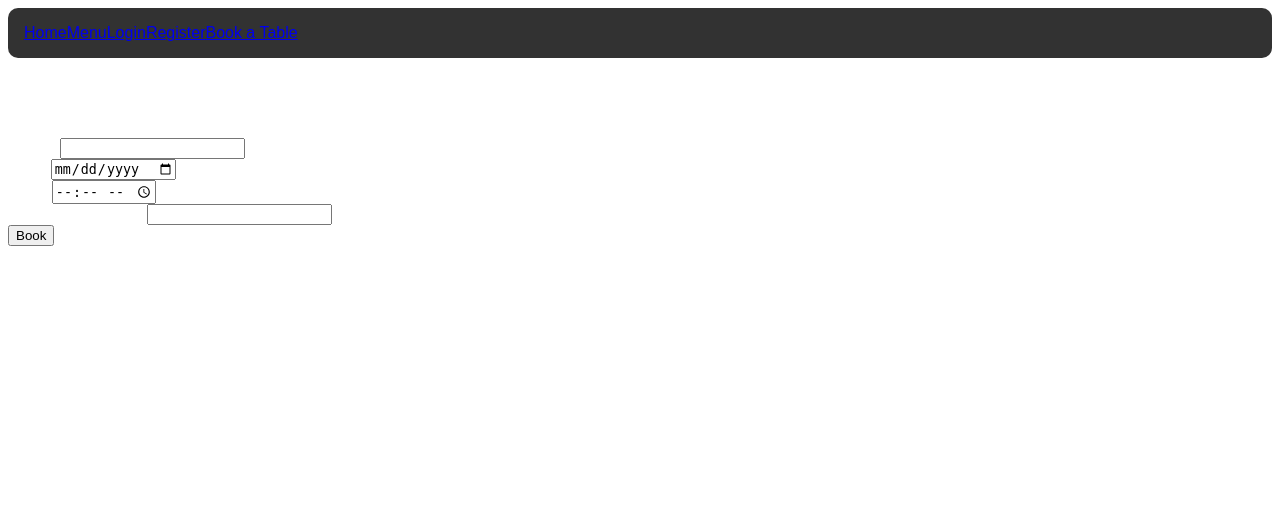
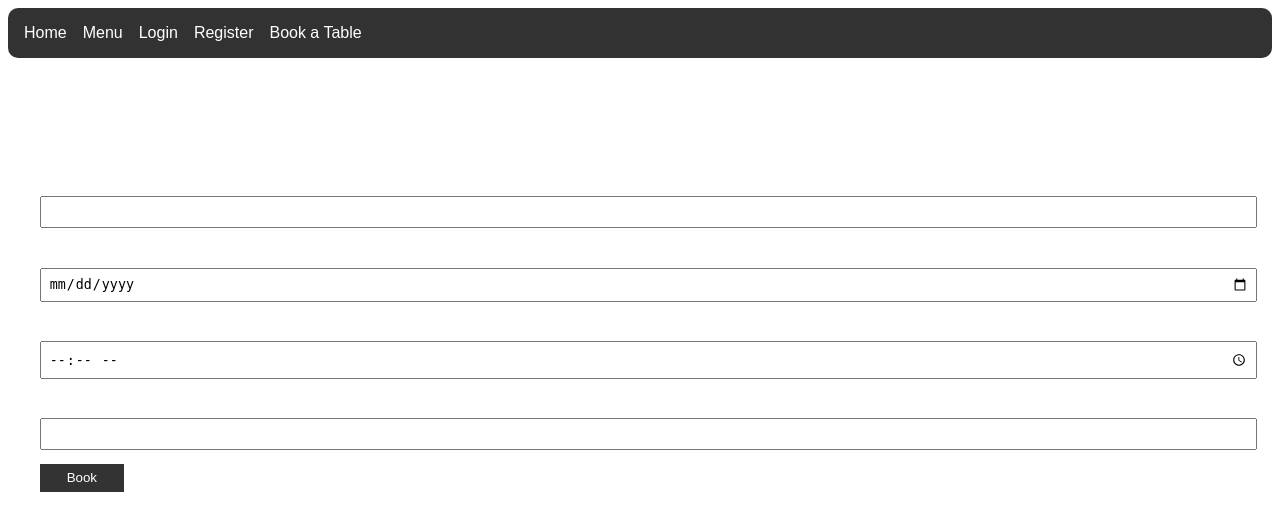
Before and after one commit to nalamsri90/Restaurant-table-booking-B9IS123-, a Flask app: page /booking in a window 1280 px wide. Shown: the top 531 px of the page. Run offline with Flask 3, Linux system fonts and the light colour scheme.

Commit message:
css code for top margin and input data

```diff
--- a/static/style.css
+++ b/static/style.css
@@ -19,3 +19,44 @@ nav ul {
   margin: 0;
   display: flex;
 }
+
+nav ul li {
+  display: inline;
+  margin-right: 1em;
+}
+
+nav ul li a {
+  color: white;
+  text-decoration: none;
+}
+
+.content {
+  padding: 2em;
+}
+
+form {
+  margin-top: 1em;
+}
+
+form label {
+  display: block;
+  margin-bottom: 0.5em;
+}
+
+form input[type="text"],
+form input[type="password"],
+form input[type="date"],
+form input[type="time"],
+form input[type="number"] {
+  width: 100%;
+  padding: 0.5em;
+  margin-bottom: 1em;
+}
+
+form input[type="submit"] {
+  padding: 0.5em 2em;
+  background-color: #333;
+  color: white;
+  border: none;
+  cursor: pointer;
+}
```
